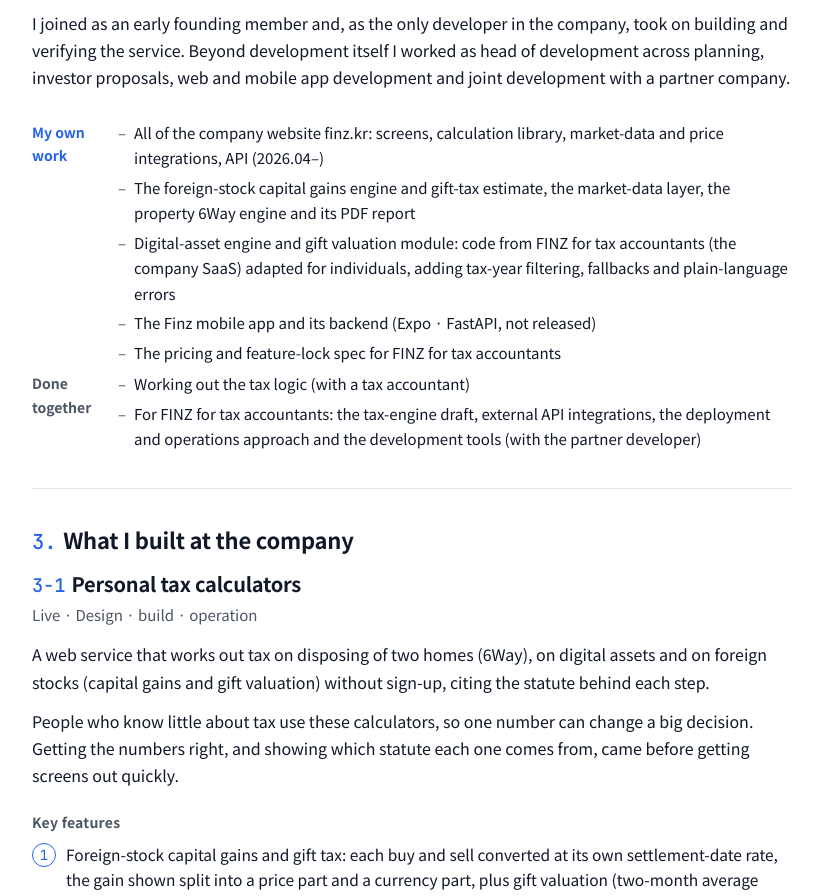
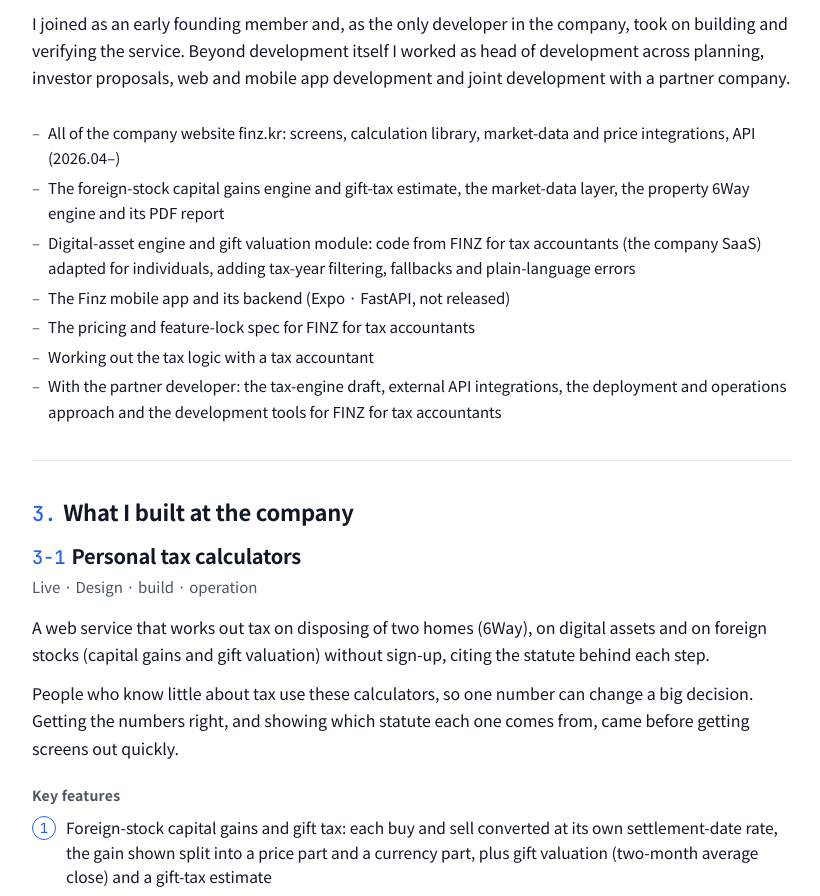
Before and after one commit to ERIC1889/portfolio, a Next.js app: page /projects/finz in a window 1280 px wide. Shown: the part 2840-3736 px from the top of the page, without its empty margins (88-908 px from the left). Built offline with nearby package versions, Linux system fonts and the light colour scheme.

Commit message:
case: 기여 범위 lists only my own work — the 직접 맡음 · 함께 진행 · 다른 사람 labels and the others rows are gone; Finz's two joint rows reworded as mine (세무사와 함께 · 협력 개발사와 함께); Contribution keeps direct and verified

```diff
--- a/src/app/globals.css
+++ b/src/app/globals.css
@@ -1883,28 +1883,10 @@ a:hover {
   grid-template-columns: repeat(2, minmax(0, 1fr));
   gap: 8px 28px;
 }
-.case-block > p + .scope-rows {
+.case-block > p + .scope-list {
   margin-top: 28px;
 }
-.scope-rows {
-  display: grid;
-  gap: 6px;
-}
-.scope-row {
-  display: grid;
-  grid-template-columns: 76px minmax(0, 1fr);
-  gap: 10px;
-}
-.scope-row dt {
-  padding-top: 1px;
-  font-size: 14px;
-  font-weight: 600;
-  color: var(--text-2);
-}
-.scope-row.is-direct dt {
-  color: var(--accent);
-}
-.scope-row .dash-list {
+.facts .scope-list {
   margin-top: 0;
 }
 .product-table th a {
@@ -2488,10 +2470,6 @@ a:hover {
   .paar-label {
     padding-top: 0;
   }
-  .scope-row {
-    grid-template-columns: minmax(0, 1fr);
-    gap: 2px;
-  }
   .table.product-table {
     font-size: 15px;
   }
--- a/src/components/case/parts.tsx
+++ b/src/components/case/parts.tsx
@@ -2,29 +2,18 @@
 
 import { useLang } from '@/components/providers/LanguageProvider'
 import type { CaseSection, Contribution, Metric, Product } from '@/content/types'
-import { METRIC_HEADINGS, METRIC_SOURCES, PRODUCT_HEADINGS, SCOPE_LABELS } from '@/content/ui'
+import { METRIC_HEADINGS, METRIC_SOURCES, PRODUCT_HEADINGS } from '@/content/ui'
 
-const SCOPE_ORDER: (keyof Contribution)[] = ['direct', 'joint', 'others', 'verified']
-
-export function ScopeRows({ contribution, keys = ['direct', 'joint', 'others'] }: { contribution: Contribution; keys?: (keyof Contribution)[] }) {
+// 기여 범위 lists only what I did myself; team composition stays in the 팀 fact
+export function ScopeRows({ contribution }: { contribution: Contribution }) {
   const { t } = useLang()
-  const rows = SCOPE_ORDER.filter((key) => keys.includes(key) && contribution[key]?.length)
-  if (rows.length === 0) return null
+  if (contribution.direct.length === 0) return null
   return (
-    <dl className="scope-rows">
-      {rows.map((key) => (
-        <div key={key} className={`scope-row is-${key}`}>
-          <dt>{t(SCOPE_LABELS[key])}</dt>
-          <dd>
-            <ul className="dash-list">
-              {contribution[key]!.map((item) => (
-                <li key={item.ko}>{t(item)}</li>
-              ))}
-            </ul>
-          </dd>
-        </div>
+    <ul className="dash-list scope-list">
+      {contribution.direct.map((item) => (
+        <li key={item.ko}>{t(item)}</li>
       ))}
-    </dl>
+    </ul>
   )
 }
 
--- a/src/content/cases/finz.ts
+++ b/src/content/cases/finz.ts
@@ -151,12 +151,10 @@ export const finz: Project = {
       ],
       ['Finz 모바일 앱과 백엔드 (Expo · FastAPI, 미출시)', 'The Finz mobile app and its backend (Expo · FastAPI, not released)'],
       ['세무사용 FINZ 가격 정책·기능 잠금 범위 사양 작성', 'The pricing and feature-lock spec for FINZ for tax accountants'],
-    ]),
-    joint: pairs([
-      ['세금 계산 로직 정리 (세무사)', 'Working out the tax logic (with a tax accountant)'],
+      ['세무사와 함께 세금 계산 로직 정리', 'Working out the tax logic with a tax accountant'],
       [
-        '세무사용 FINZ의 세금 계산 엔진 초안, 외부 API 연동, 배포·운영 방식, 개발 도구 (협력 개발사)',
-        'For FINZ for tax accountants: the tax-engine draft, external API integrations, the deployment and operations approach and the development tools (with the partner developer)',
+        '협력 개발사와 함께 세무사용 FINZ의 세금 계산 엔진 초안, 외부 API 연동, 배포·운영 방식, 개발 도구 정리',
+        'With the partner developer: the tax-engine draft, external API integrations, the deployment and operations approach and the development tools for FINZ for tax accountants',
       ],
     ]),
     verified: pairs([
--- a/src/content/cases/pitches.ts
+++ b/src/content/cases/pitches.ts
@@ -45,7 +45,6 @@ export const pitches: Project = {
       ['팀 버전: 백엔드 개발, AI 모델 선정·적용, 연구와 발표, 논문 2저자', 'Team version: backend, choosing and applying the AI models, research and presenting, second author of the paper'],
       ['2026 리뉴얼: 전체', '2026 renewal: all of it'],
     ]),
-    others: pairs([['팀 버전의 앱 UI', 'The app UI of the team version']]),
   },
   media: [
     video(
--- a/src/content/cases/skillpilot.ts
+++ b/src/content/cases/skillpilot.ts
@@ -52,7 +52,6 @@ export const skillpilot: Project = {
       ],
       ['팀 운영(일정·역할 조율)과 최종 발표', 'Running the team (schedule and role coordination) and the final presentation'],
     ]),
-    others: pairs([['프론트엔드 초기 화면(팀원 2), AI 프롬프트·추천 로직(팀원 1)', 'The initial frontend screens (two teammates) and the AI prompts and recommendation logic (one teammate)']]),
   },
   media: [
     video(
--- a/src/content/types.ts
+++ b/src/content/types.ts
@@ -41,9 +41,8 @@ export interface Metric {
 }
 
 export interface Contribution {
+  /** What I did myself; shown as a plain list under 기여 범위 */
   direct: L[]
-  joint?: L[]
-  others?: L[]
   verified?: L[]
 }
 
--- a/src/content/ui.ts
+++ b/src/content/ui.ts
@@ -1,4 +1,4 @@
-import type { Contribution, DiagramLinkKind, L, Metric, PaarKey, PaperKind, Showcase } from './types'
+import type { DiagramLinkKind, L, Metric, PaarKey, PaperKind, Showcase } from './types'
 
 export const HOME_IDS = {
   work: 'work',
@@ -71,13 +71,6 @@ export const OVERVIEW_LABELS = {
   stack: { ko: '기술 스택', en: 'Stack' },
   aiUse: { ko: 'AI 활용', en: 'AI tools' },
 } satisfies Record<string, L>
-
-export const SCOPE_LABELS: Record<keyof Contribution, L> = {
-  direct: { ko: '직접 맡음', en: 'My own work' },
-  joint: { ko: '함께 진행', en: 'Done together' },
-  others: { ko: '다른 사람', en: 'By others' },
-  verified: { ko: '직접 검증', en: 'Verified myself' },
-}
 
 export const PAAR_LABELS: Record<PaarKey, L> = {
   problem: { ko: 'Problem', en: 'Problem' },
```
Also changed, not shown: 2 other files (tests, documents, lock files or other folders).
